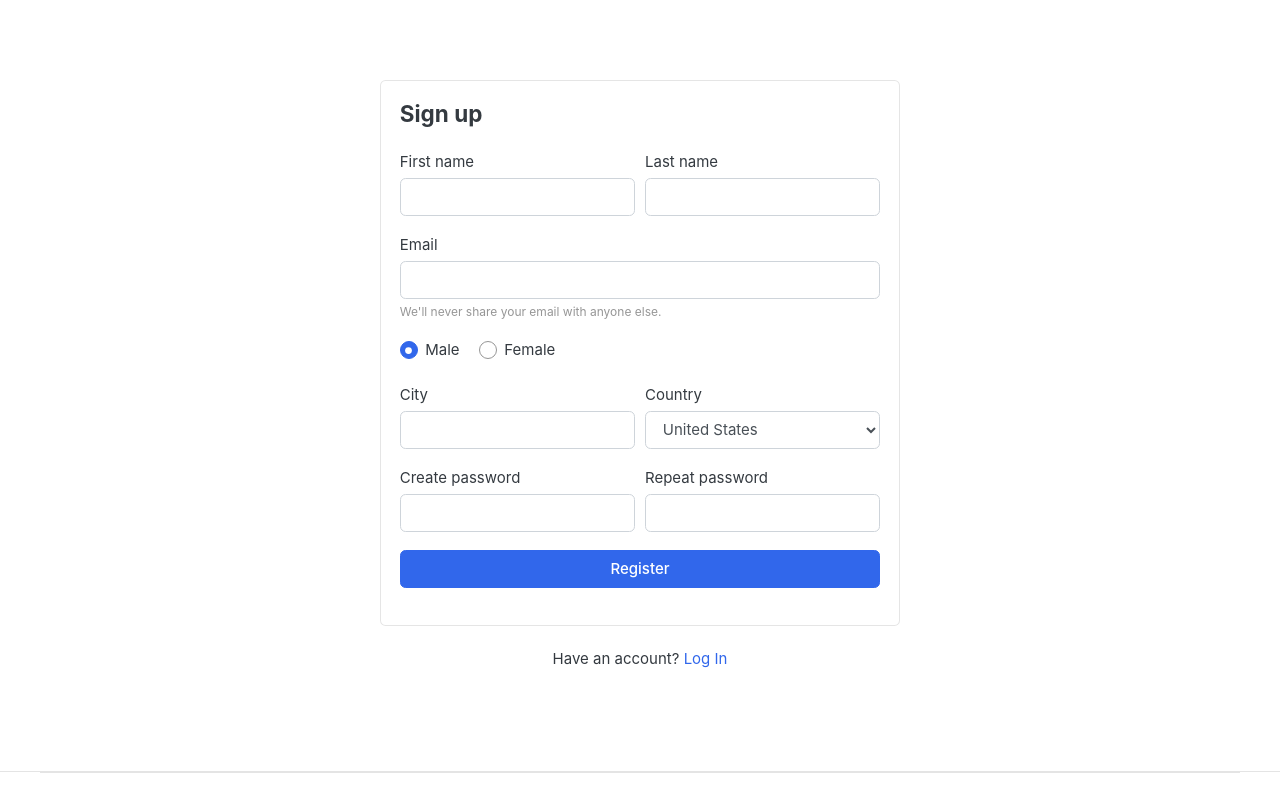
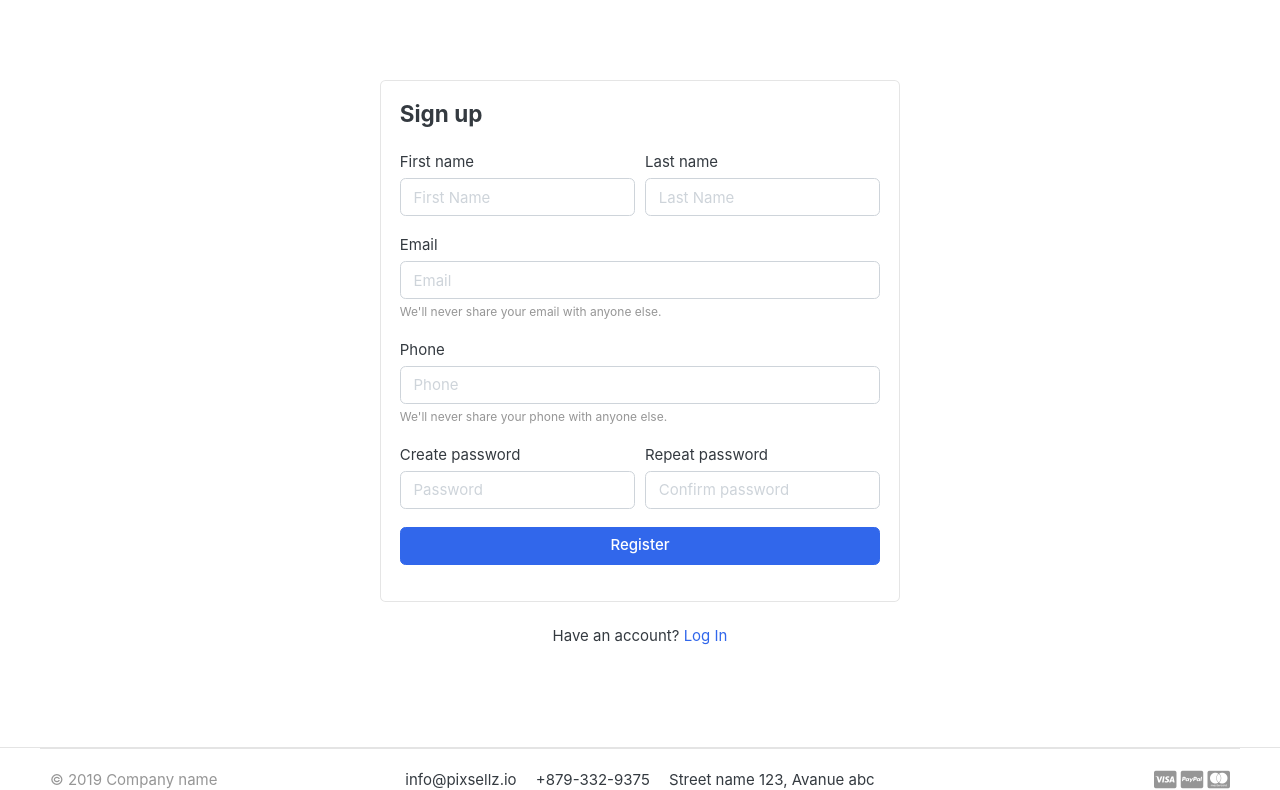
Before and after one commit to Hasan082/Build-Advanced-eCommerce-Project, a Django app: page /accounts/register/ in a window 1280 px wide. Shown: the part 118-908 px from the top of the page. Run offline with Django 4.2, Linux system fonts and the light colour scheme; data that the repository does not hold is empty; some libraries are stand-ins or nearby versions; some web fonts are replaced.

Commit message:
[AUTH] User registraion form created using django form and bootstarp

```diff
--- a/accounts/admin.py
+++ b/accounts/admin.py
@@ -8,7 +8,7 @@ class AccountAdmin(UserAdmin):
     # `list_display` specifies the fields to display in the admin list view.
     # This makes it easier to see key information about each account at a glance.
     list_display = (
-    'id', 'email', 'first_name', 'last_name', 'username', 'phone', 'last_login', 'date_joined', 'is_active')
+        'id', 'email', 'first_name', 'last_name', 'username', 'phone', 'last_login', 'date_joined', 'is_active')
 
     # `list_display_links` determines which fields in the `list_display` are clickable,
     # allowing you to navigate to the detail page of an account by clicking on these fields.
--- /dev/null
+++ b/accounts/forms.py
@@ -0,0 +1,25 @@
+from django import forms
+from .models import Account
+
+
+class RegistrationForm(forms.ModelForm):
+    confirm_password = forms.CharField(
+        widget=forms.PasswordInput(attrs={'class': 'form-control', 'placeholder': 'Confirm password'}))
+
+    class Meta:
+        model = Account
+        fields = ['first_name', 'last_name', 'email', 'phone', 'password']
+
+    def __init__(self, *args, **kwargs):
+        super(RegistrationForm, self).__init__(*args, **kwargs)
+        placeholders = {
+            'first_name': 'First Name',
+            'last_name': 'Last Name',
+            'email': 'Email',
+            'phone': 'Phone',
+            'password': 'Password'
+        }
+        for field in self.fields:
+            self.fields[field].widget.attrs.update({'class': 'form-control'})
+            if field in placeholders:
+                self.fields[field].widget.attrs.update({'placeholder': placeholders[field]})
--- a/accounts/templates/register.html
+++ b/accounts/templates/register.html
@@ -14,57 +14,37 @@
 	<div class="card mx-auto" style="max-width:520px; margin-top:40px;">
       <article class="card-body">
 		<header class="mb-4"><h4 class="card-title">Sign up</h4></header>
-		<form>
+		<form action="{% url 'register' %}" method="POST">
+			{% csrf_token %}
+
 				<div class="form-row">
 					<div class="col form-group">
 						<label>First name</label>
-					  	<input type="text" class="form-control" placeholder="">
+					  	{{ form.first_name }}
 					</div> <!-- form-group end.// -->
 					<div class="col form-group">
 						<label>Last name</label>
-					  	<input type="text" class="form-control" placeholder="">
+					  	{{ form.last_name }}
 					</div> <!-- form-group end.// -->
 				</div> <!-- form-row end.// -->
 				<div class="form-group">
 					<label>Email</label>
-					<input type="email" class="form-control" placeholder="">
+					{{ form.email }}
 					<small class="form-text text-muted">We'll never share your email with anyone else.</small>
 				</div> <!-- form-group end.// -->
 				<div class="form-group">
-					<label class="custom-control custom-radio custom-control-inline">
-					  <input class="custom-control-input" checked="" type="radio" name="gender" value="option1">
-					  <span class="custom-control-label"> Male </span>
-					</label>
-					<label class="custom-control custom-radio custom-control-inline">
-					  <input class="custom-control-input" type="radio" name="gender" value="option2">
-					  <span class="custom-control-label"> Female </span>
-					</label>
+					<label>Phone</label>
+					{{ form.phone }}
+					<small class="form-text text-muted">We'll never share your phone with anyone else.</small>
 				</div> <!-- form-group end.// -->
 				<div class="form-row">
 					<div class="form-group col-md-6">
-					  <label>City</label>
-					  <input type="text" class="form-control">
-					</div> <!-- form-group end.// -->
-					<div class="form-group col-md-6">
-					  <label>Country</label>
-					  <select id="inputState" class="form-control">
-					    <option> Choose...</option>
-					      <option>Uzbekistan</option>
-					      <option>Russia</option>
-					      <option selected="">United States</option>
-					      <option>India</option>
-					      <option>Afganistan</option>
-					  </select>
-					</div> <!-- form-group end.// -->
-				</div> <!-- form-row.// -->
-				<div class="form-row">
-					<div class="form-group col-md-6">
 						<label>Create password</label>
-					    <input class="form-control" type="password">
+					    {{ form.password }}
 					</div> <!-- form-group end.// -->
 					<div class="form-group col-md-6">
 						<label>Repeat password</label>
-					    <input class="form-control" type="password">
+					    {{ form.confirm_password }}
 					</div> <!-- form-group end.// -->
 				</div>
 			    <div class="form-group">
--- a/accounts/views.py
+++ b/accounts/views.py
@@ -1,9 +1,13 @@
 from django.shortcuts import render
+
+from accounts.forms import RegistrationForm
 
 
 # Create your views here.
 def register(request):
-    return render(request, 'register.html')
+    form = RegistrationForm()
+    context = {'form': form}
+    return render(request, 'register.html', context)
 
 
 def login(request):
```
